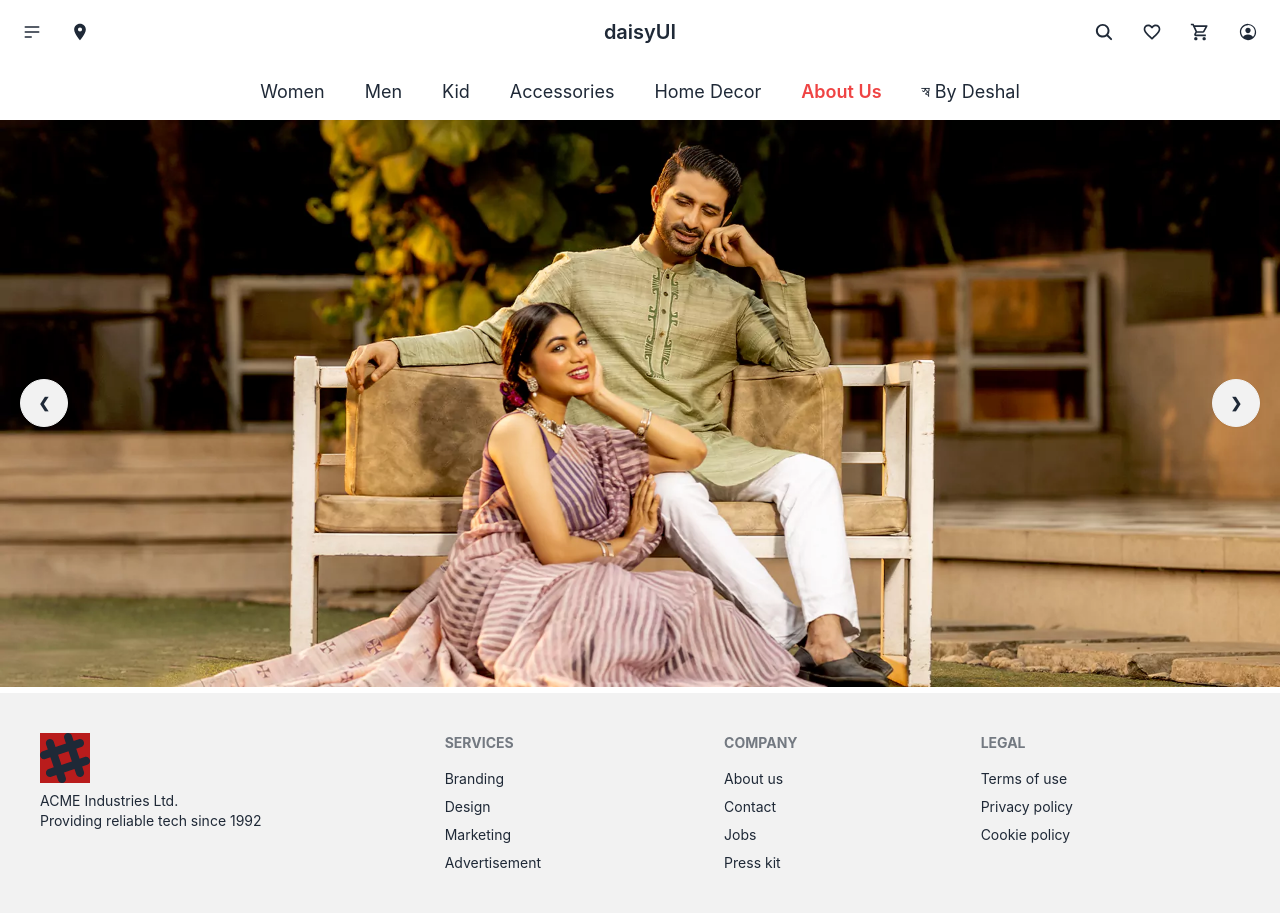
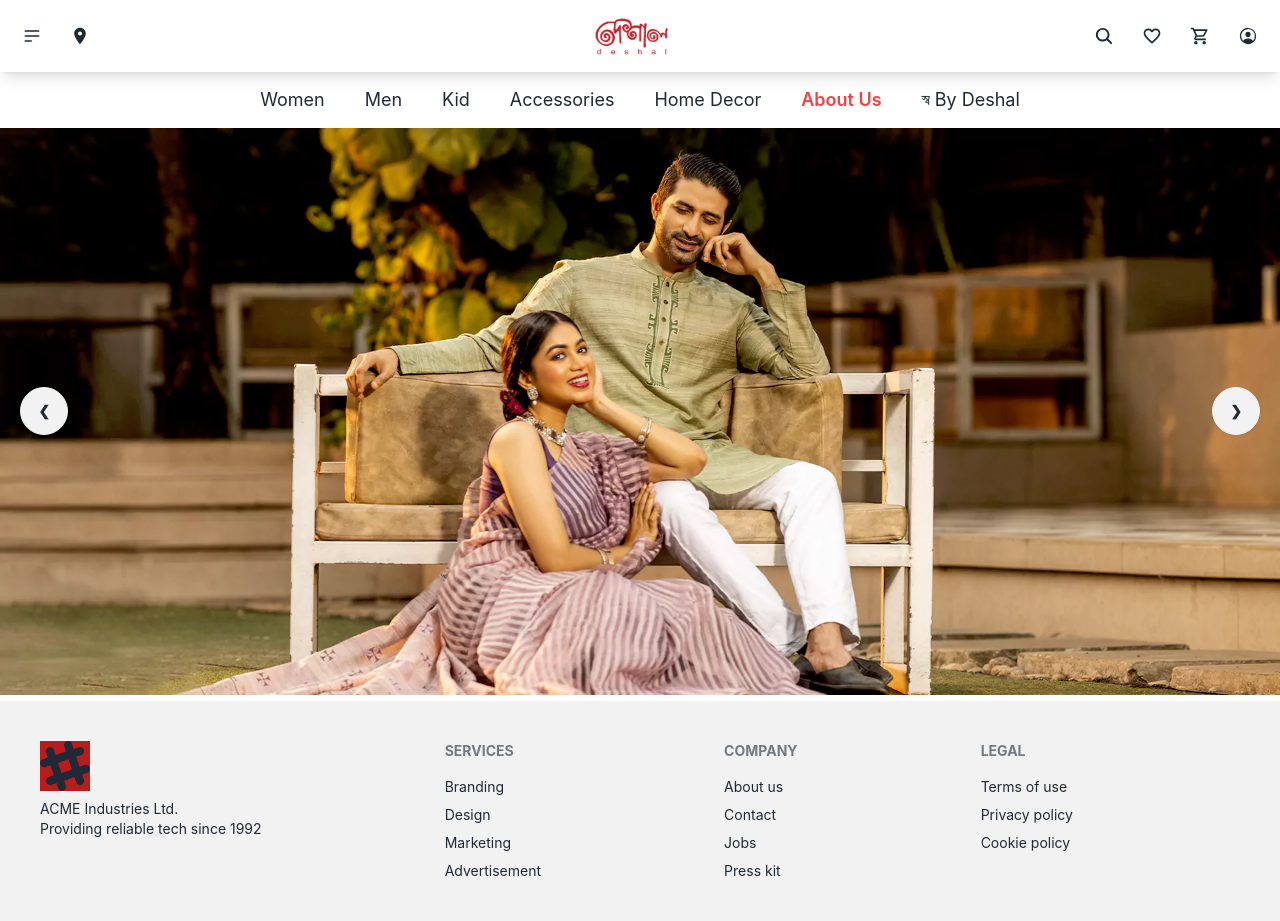
Before and after one commit to Milon3658/dashal-clone, a React (Create React App) app: page / in a window 1280 px wide. Built offline with nearby package versions, Linux system fonts and the light colour scheme.

Commit message:
logo update

```diff
--- a/src/Navbar/Navbar.js
+++ b/src/Navbar/Navbar.js
@@ -6,10 +6,11 @@ import {
 } from "react-icons/md";
 import { IoPersonCircleOutline, IoSearch } from "react-icons/io5";
 import { Link } from "react-router-dom";
+import logo from "../assets/logo.png";
 
 const Navbar = () => {
   return (
-    <div className="overscroll-none">
+    <div className="shadow-lg">
       <div className="navbar bg-base-100">
         <div className="navbar-start">
           <div className="dropdown">
@@ -50,13 +51,13 @@ const Navbar = () => {
           </div>
           <button className="btn btn-ghost btn-circle">
             <Link to="favorite">
-              <MdLocationOn className="h-5 w-5"/>
+              <MdLocationOn className="h-5 w-5" />
             </Link>
           </button>
         </div>
         <div className="navbar-center">
-          <Link to="/" className="btn btn-ghost text-md lg:text-xl">
-            daisyUI
+          <Link to="/">
+            <img className="h-10 w-14 lg:h-14 lg:w-20 me-5" src={logo} alt="" />
           </Link>
         </div>
         <div className="navbar-end">
--- a/src/Pages/HomePage/HomePage.js
+++ b/src/Pages/HomePage/HomePage.js
@@ -13,7 +13,6 @@ const HomePage = () => {
         <h1 className=" mx-5 text-red-500 font-semibold">About Us</h1>
         <h1 className=" mx-5">স্ব By Deshal</h1>
       </div>
-
       <MyCarouselSlider></MyCarouselSlider>
     </div>
   );
```
Also changed, not shown: src/assets/logo.png (added).
